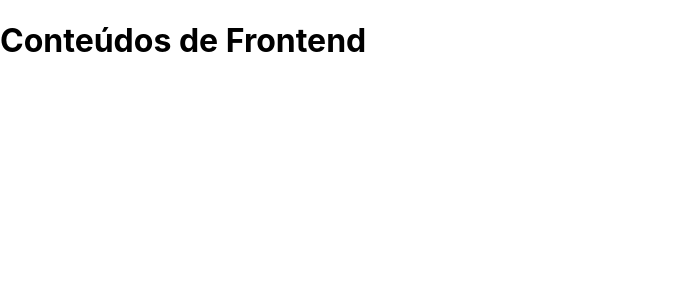
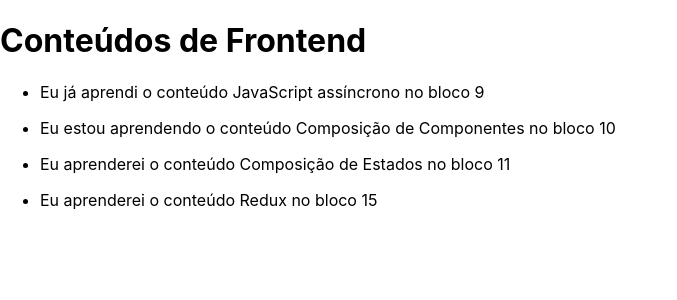
Before and after one commit to ThiagoDRangel/React, a React (Create React App) app in the folder Exercícios/03-lista-de-conteudo/: page / in a window 1280 px wide. Shown: the top 300 px of the page, without its empty margins (0-677 px from the left). Built offline with nearby package versions, Linux system fonts and the light colour scheme.

Commit message:
Adicionando o component Content

```diff
--- a/Exercícios/03-lista-de-conteudo/src/App.js
+++ b/Exercícios/03-lista-de-conteudo/src/App.js
@@ -1,10 +1,15 @@
 import React, { Component } from 'react';
 import Header from './Header';
+import Content from './Content';
 
 class App extends Component {
   render () {
     return (
-      <Header />
+      <>
+        <Header />
+        <Content />
+      </>
+
     );
   }
 }
--- /dev/null
+++ b/Exercícios/03-lista-de-conteudo/src/Content.jsx
@@ -0,0 +1,40 @@
+import React, { Component } from 'react';
+
+const conteudos = [
+    {
+      nome: 'JavaScript assíncrono',
+      bloco: 9,
+      status: 'já aprendi',
+    },
+    {
+      nome: 'Composição de Componentes',
+      bloco: 10,
+      status: 'estou aprendendo',
+    },
+    {
+      nome: 'Composição de Estados',
+      bloco: 11,
+      status: 'aprenderei',
+    },
+    {
+      nome: 'Redux',
+      bloco: 15,
+      status: 'aprenderei',
+    },
+  ];
+
+class Content extends Component {
+  render() {
+    return (
+      <ul className="content">
+        {conteudos.map(({ nome, bloco, status }) => (
+          <li key={ nome } className="card">
+            <p>{`Eu ${status} o conteúdo ${nome} no bloco ${bloco}`}</p>
+          </li>
+        ))}
+      </ul>
+    );
+  }
+}
+
+export default Content;
```
